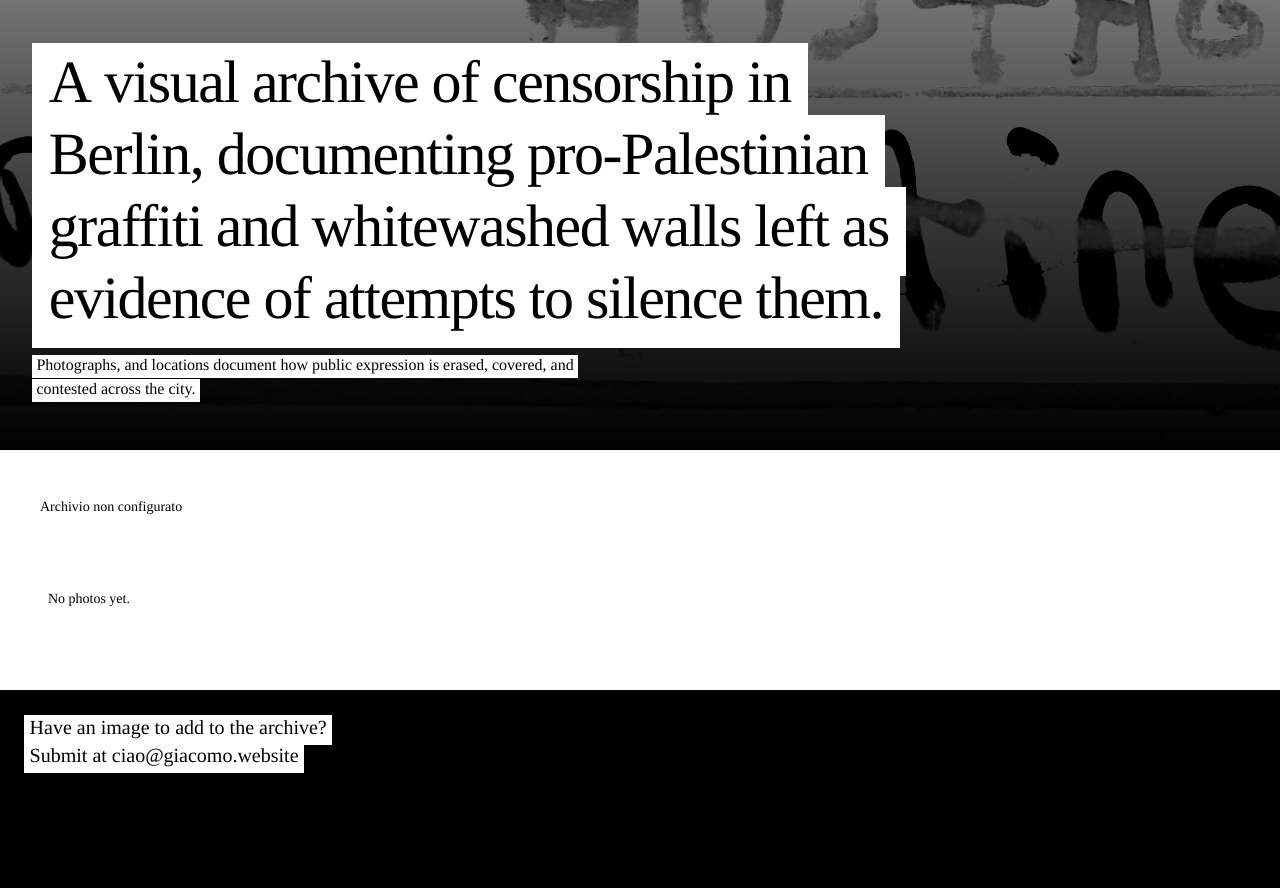
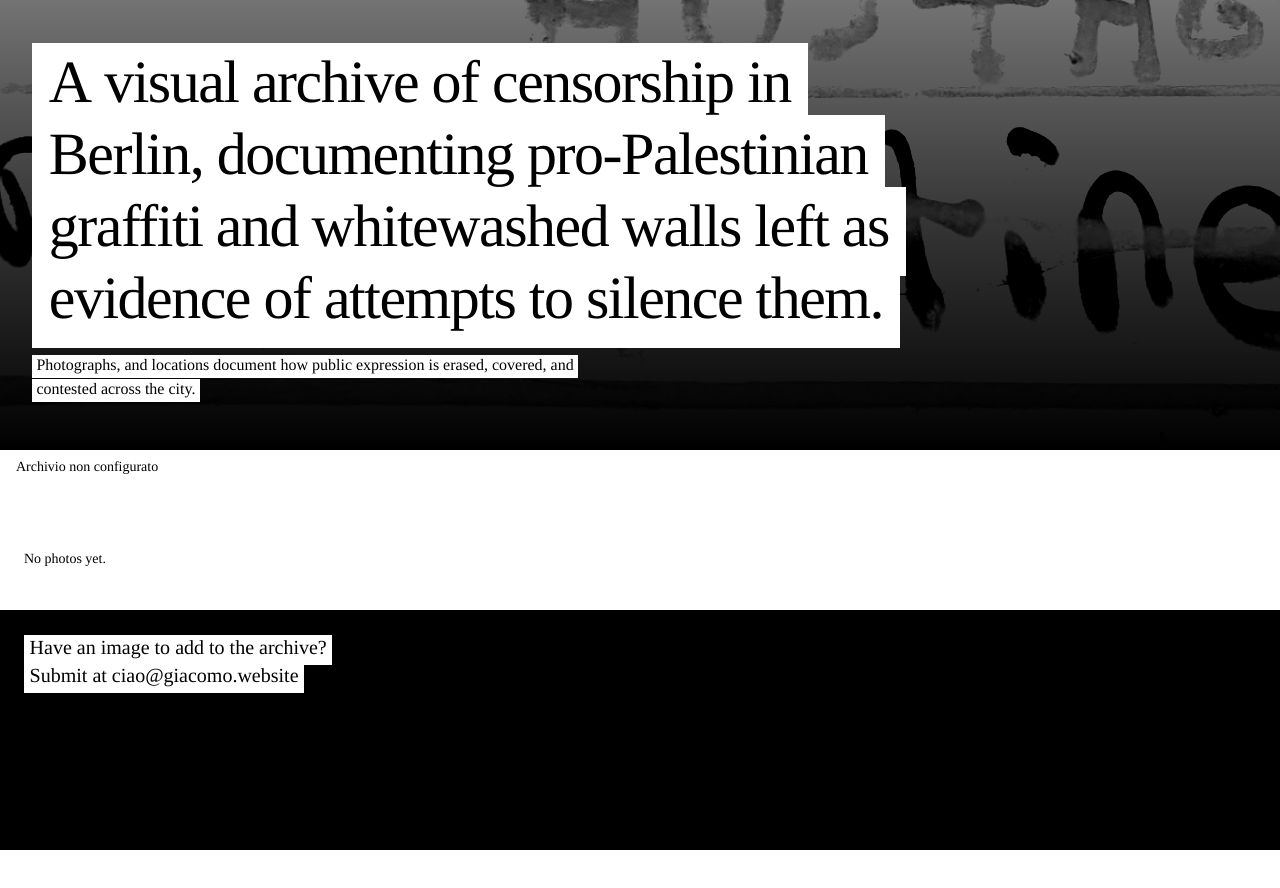
Before and after one commit to sinanatra/whitewashed, a SvelteKit app: page / in a window 1280 px wide. Shown: the top 888 px of the page. After the commit the page ends 850 px from the top, so only its background shows below. Built offline with nearby package versions, Linux system fonts and the light colour scheme.

Commit message:
no margins

```diff
--- a/src/routes/+page.svelte
+++ b/src/routes/+page.svelte
@@ -85,7 +85,7 @@
 <main>
   <Hero />
 
-  <section class="px-4 py-10 sm:px-6 lg:px-6">
+  <section>
     {#if loadError}
       <p class="mb-6 -black px-3 py-2 text-sm">
         <span class="marker-text">{loadError}</span>
```
